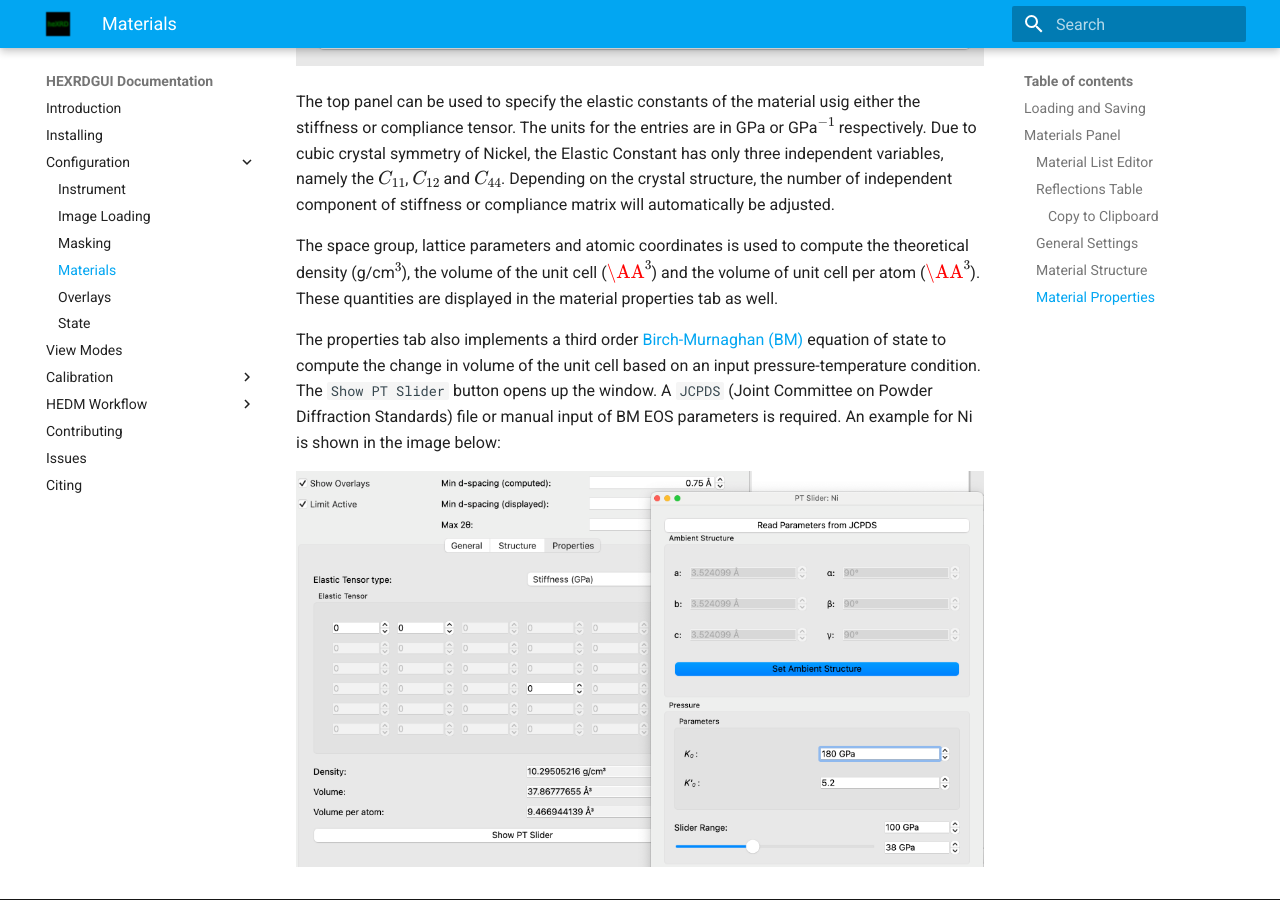
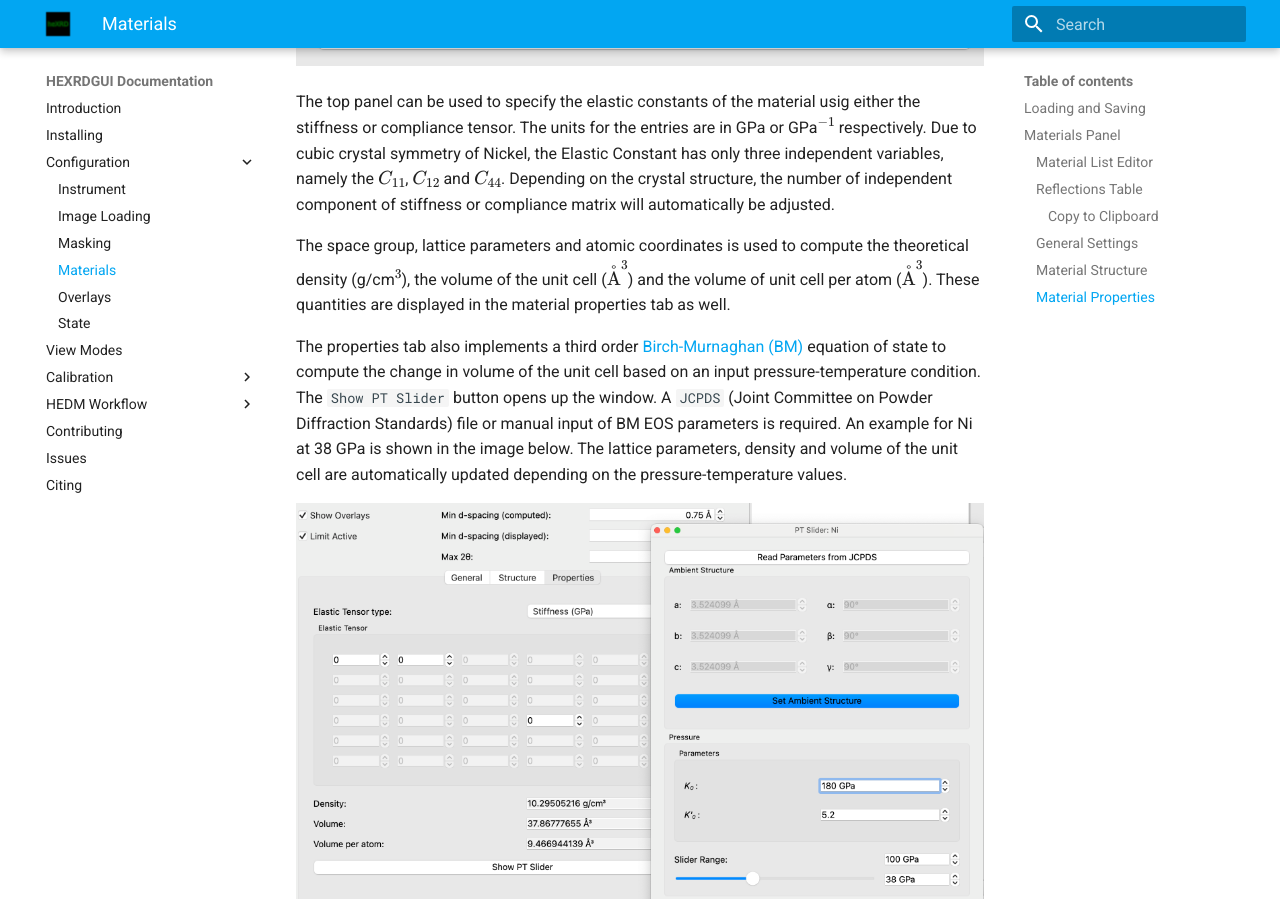
Before and after one commit to HEXRD/hexrdgui-docs, an MkDocs documentation site: the page built from docs/configuration/materials.md, in a window 1280 px wide and 900 px high, scrolled down 8517 px. Built offline with MkDocs 1.6.1 and Material for MkDocs 9.7.7, drawn with Linux system fonts in a browser that asks for light colours; formulas are drawn with MathJax 3.

Commit message:
fix angstrom

```diff
--- a/docs/configuration/materials.md
+++ b/docs/configuration/materials.md
@@ -195,8 +195,8 @@ An example properties tab for ambient condition Nickel is shown below
 
 The top panel can be used to specify the elastic constants of the material usig either the stiffness or compliance tensor. The units for the entries are in GPa or GPa$^{-1}$ respectively. Due to cubic crystal symmetry of Nickel, the Elastic Constant has only three independent variables, namely the $C_{11}$, $C_{12}$ and $C_{44}$. Depending on the crystal structure, the number of independent component of stiffness or compliance matrix will automatically be adjusted.
 
-The space group, lattice parameters and atomic coordinates is used to compute the theoretical density (g/cm$^{3}$), the volume of the unit cell ($\AA^{3}$) and the volume of unit cell per atom ($\AA^{3}$). These quantities are displayed in the material properties tab as well.
+The space group, lattice parameters and atomic coordinates is used to compute the theoretical density (g/cm$^{3}$), the volume of the unit cell ($\mathring{\text{A}}^{3}$) and the volume of unit cell per atom ($\mathring{\text{A}}^{3}$). These quantities are displayed in the material properties tab as well.
 
-The properties tab also implements a third order [Birch-Murnaghan (BM)](https://en.wikipedia.org/wiki/Birch–Murnaghan_equation_of_state) equation of state to compute the change in volume of the unit cell based on an input pressure-temperature condition. The `Show PT Slider` button opens up the window. A `JCPDS` (Joint Committee on Powder Diffraction Standards) file or manual input of BM EOS parameters is required. An example for Ni is shown in the image below:
+The properties tab also implements a third order [Birch-Murnaghan (BM)](https://en.wikipedia.org/wiki/Birch–Murnaghan_equation_of_state) equation of state to compute the change in volume of the unit cell based on an input pressure-temperature condition. The `Show PT Slider` button opens up the window. A `JCPDS` (Joint Committee on Powder Diffraction Standards) file or manual input of BM EOS parameters is required. An example for Ni at 38 GPa is shown in the image below. The lattice parameters, density and volume of the unit cell are automatically updated depending on the pressure-temperature values.
 
  ![3rd order Birch-Murnaghan Equation of State](img/BM_equation_of_state.png)
```
